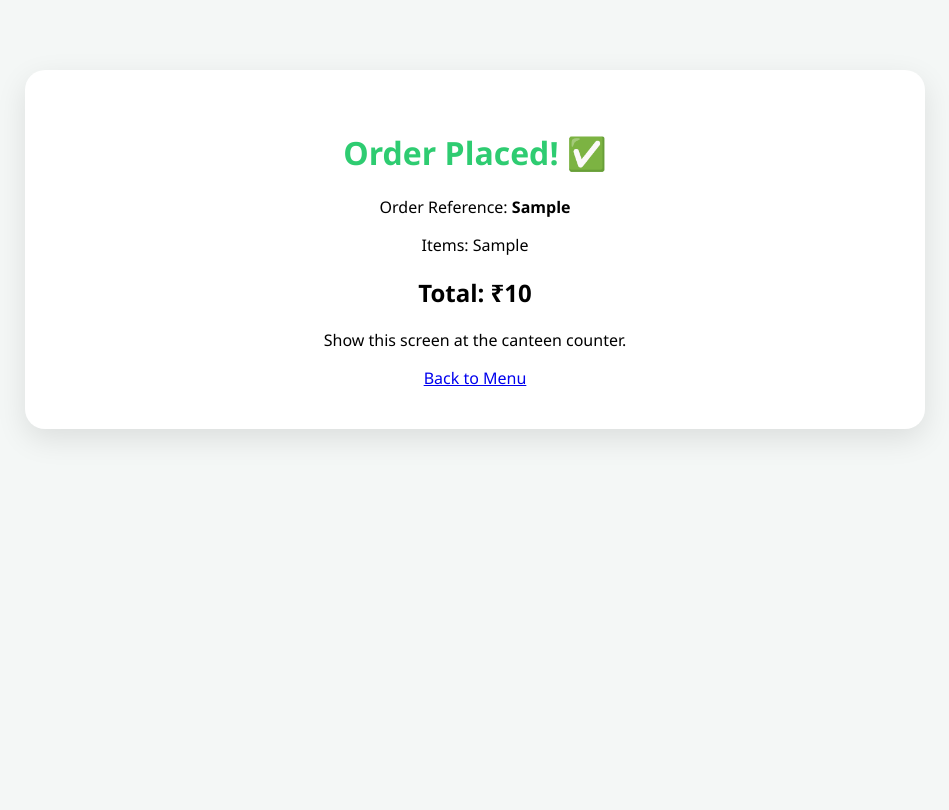
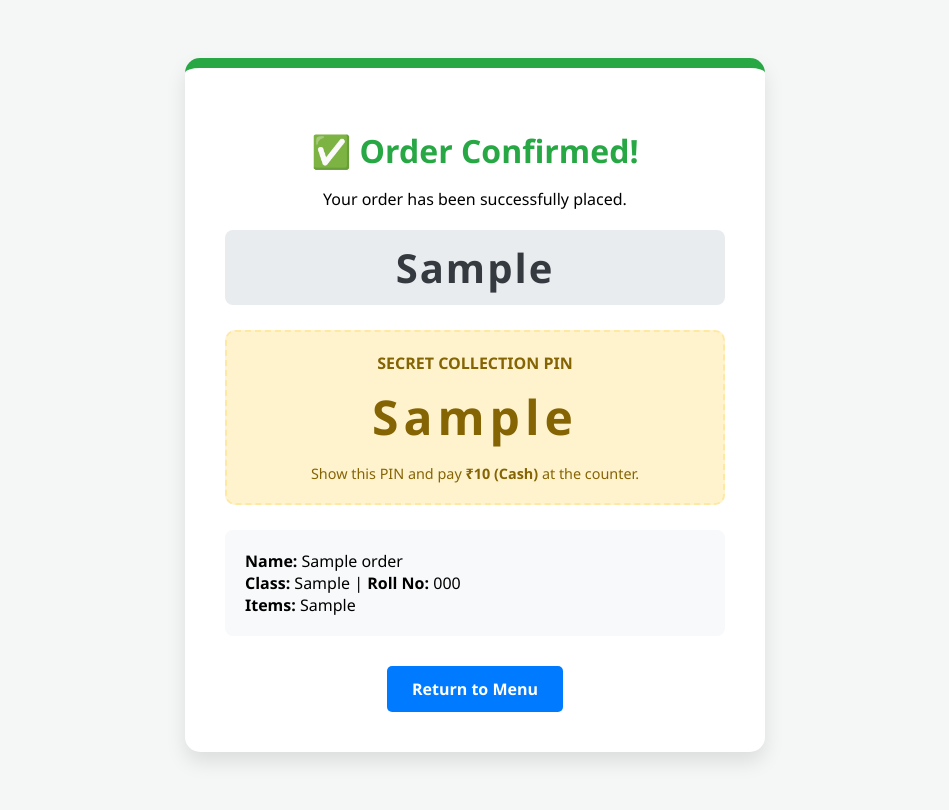
Before and after one commit to hansrajdummy66-wq/canteen-system, a Flask app: template templates/success.html in a window 1280 px wide. Shown: the whole page, without its empty margins (165-1114 px from the left). Before the commit the page ends 439 px from the top, so only its background shows below. Run offline with Flask 3, Linux system fonts and the light colour scheme; the template is opened without the code that fills it: values that come from a table or form of the project are taken from there, others are empty; tables that the repository leaves empty hold one stand-in row (values such as "Sample post").

Commit message:
Update success.html

```diff
--- a/templates/success.html
+++ b/templates/success.html
@@ -1,19 +1,40 @@
 <!DOCTYPE html>
-<html>
+<html lang="en">
 <head>
-    <title>Success!</title>
-    <link rel="stylesheet" href="/static/style.css">
+    <meta charset="UTF-8">
+    <meta name="viewport" content="width=device-width, initial-scale=1.0">
+    <title>Order Successful</title>
+    <style>
+        body { font-family: 'Segoe UI', Tahoma, Geneva, Verdana, sans-serif; text-align: center; background-color: #f4f7f6; padding: 50px 20px; }
+        .receipt-card { background: white; max-width: 500px; margin: 0 auto; padding: 40px; border-radius: 15px; box-shadow: 0 10px 20px rgba(0,0,0,0.1); border-top: 10px solid #28a745; }
+        h1 { color: #28a745; margin-bottom: 5px; }
+        .order-ref { font-size: 2.5em; font-weight: bold; color: #343a40; margin: 20px 0; background: #e9ecef; padding: 10px; border-radius: 8px; letter-spacing: 2px;}
+        .pin-box { background: #fff3cd; color: #856404; padding: 20px; border-radius: 10px; border: 2px dashed #ffe8a1; margin: 25px 0; }
+        .pin-number { font-size: 3em; font-weight: 900; letter-spacing: 5px; margin: 10px 0 0 0; }
+        .details { text-align: left; background: #f8f9fa; padding: 20px; border-radius: 8px; margin-top: 20px; }
+        .home-btn { display: inline-block; margin-top: 30px; padding: 12px 25px; background: #007bff; color: white; text-decoration: none; border-radius: 5px; font-weight: bold; }
+    </style>
 </head>
 <body>
-    <div class="container" style="text-align: center; margin-top: 50px;">
-        <div style="background: white; padding: 40px; border-radius: 20px; box-shadow: 0 10px 30px rgba(0,0,0,0.1);">
-            <h1 style="color: #2ecc71;">Order Placed! ✅</h1>
-            <p>Order Reference: <strong>{{ order.order_ref }}</strong></p>
-            <p>Items: {{ order.items }}</p>
-            <h2>Total: ₹{{ order.total_price }}</h2>
-            <p>Show this screen at the canteen counter.</p>
-            <a href="/">Back to Menu</a>
+    <div class="receipt-card">
+        <h1>✅ Order Confirmed!</h1>
+        <p>Your order has been successfully placed.</p>
+
+        <div class="order-ref">{{ order.order_ref }}</div>
+
+        <div class="pin-box">
+            <div style="font-weight: bold; text-transform: uppercase;">Secret Collection PIN</div>
+            <div class="pin-number">{{ order.collection_pin }}</div>
+            <p style="font-size: 0.9em; margin-bottom: 0;">Show this PIN and pay <strong>₹{{ order.total_price }} (Cash)</strong> at the counter.</p>
         </div>
+
+        <div class="details">
+            <strong>Name:</strong> {{ order.student_name }}<br>
+            <strong>Class:</strong> {{ order.student_class }} | <strong>Roll No:</strong> {{ order.roll_number }}<br>
+            <strong>Items:</strong> {{ order.items }}
+        </div>
+
+        <a href="/" class="home-btn">Return to Menu</a>
     </div>
 </body>
 </html>
```
